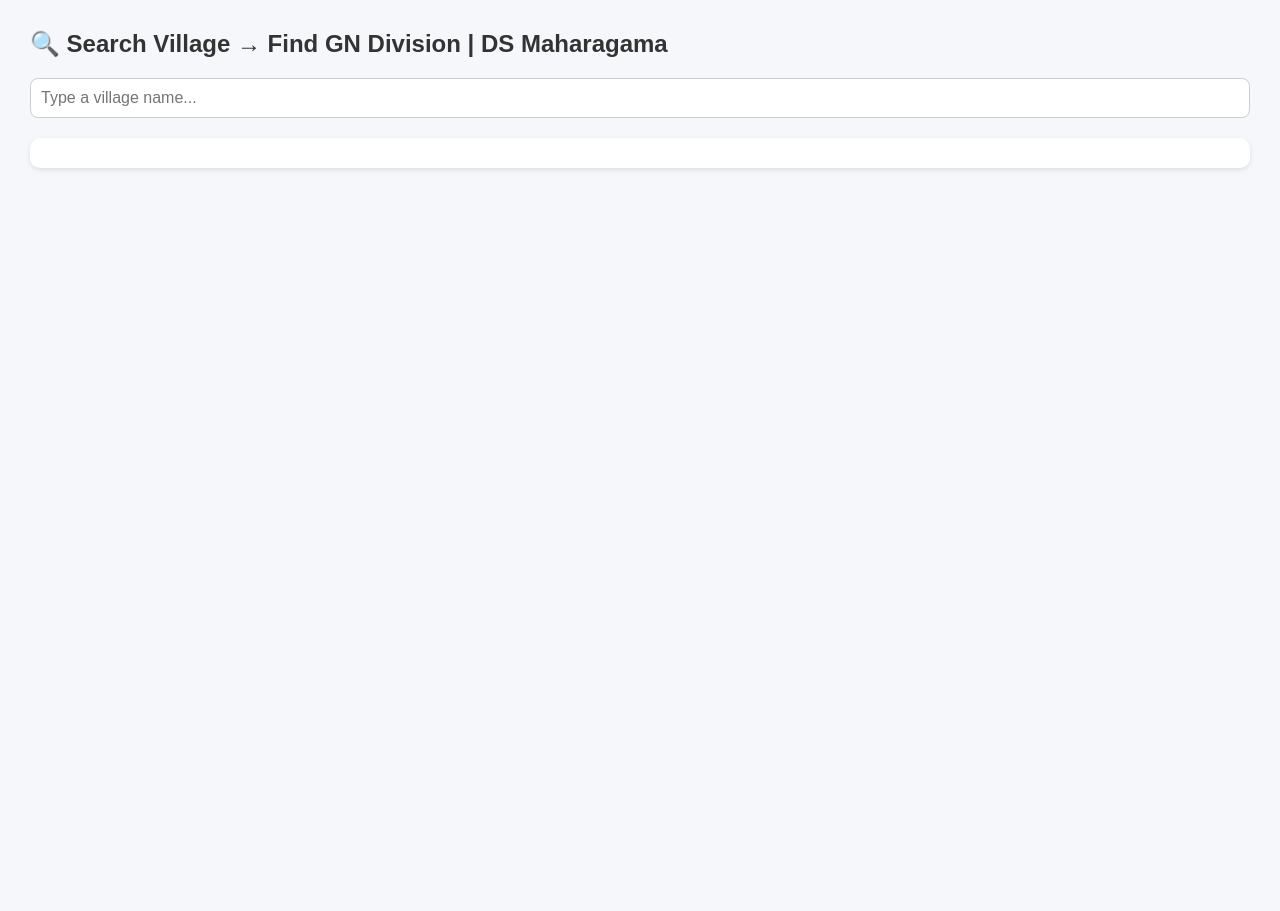
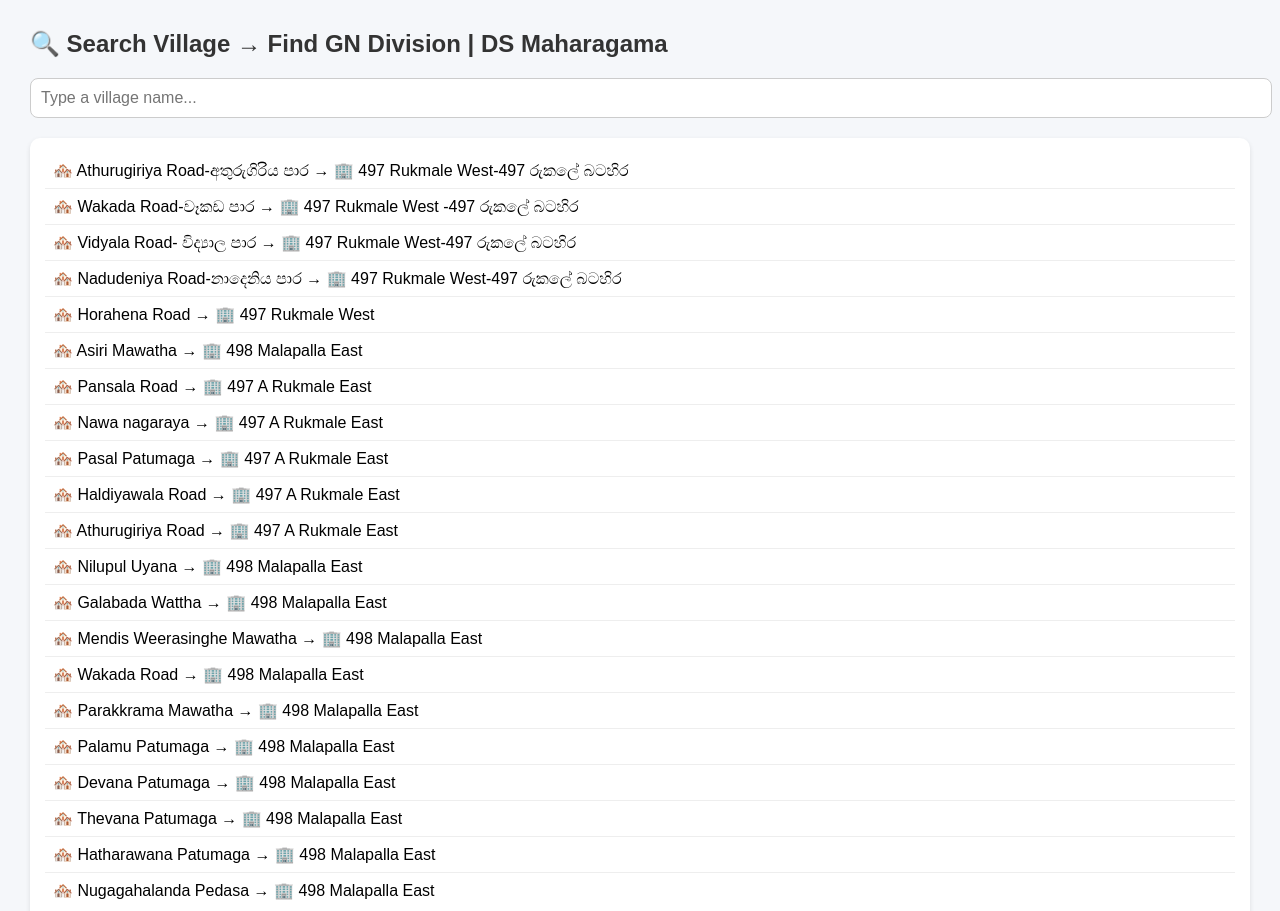
Before and after one commit to dinushaag94-boop/GnSearch, a plain HTML site: page index.html in a window 1280 px wide. Shown: the top 911 px of the page. Before the commit the page ends 800 px from the top, so only its background shows below. Drawn offline with Linux system fonts and the light colour scheme.

Commit message:
Update index.html

```diff
--- a/index.html
+++ b/index.html
@@ -1,102 +1,88 @@
+<!DOCTYPE html>
 <html lang="en">
 <head>
   <meta charset="UTF-8">
   <meta name="viewport" content="width=device-width, initial-scale=1.0">
-  <title>Village to GN Search</title>
-  <style>
-    body {
-      font-family: Arial, sans-serif;
-      margin: 30px;
-      background: #f5f7fa;
-    }
-    h2 {
-      color: #333;
-    }
-    .search-box {
-      margin-bottom: 20px;
-    }
-    input[type="text"] {
-      width: 100%;
-      padding: 10px;
-      font-size: 16px;
-      border-radius: 8px;
-      border: 1px solid #ccc;
-    }
-    .results {
-      margin-top: 15px;
-      padding: 15px;
-      border-radius: 10px;
-      background: white;
-      box-shadow: 0 2px 5px rgba(0,0,0,0.1);
-    }
-    .result-item {
-      padding: 8px;
-      border-bottom: 1px solid #eee;
-    }
-    .result-item:last-child {
-      border-bottom: none;
-    }
-  </style>
+  <title>Village to GN Search (Static)</title>
 </head>
-<body>
-  <h2>🔍 Search Village → Find GN Division | DS Maharagama </h2>
-  <div class="search-box">
-    <input type="text" id="searchInput" placeholder="Type a village name...">
+<body style="font-family: Arial, sans-serif; margin: 30px; background: #f5f7fa;">
+
+  <h2 style="color:#333;">🔍 Search Village → Find GN Division | DS Maharagama</h2>
+
+  <!-- Search box (not functional without JS) -->
+  <div style="margin-bottom:20px;">
+    <input type="text" placeholder="Type a village name..."
+      style="width:100%; padding:10px; font-size:16px; border-radius:8px; border:1px solid #ccc;">
   </div>
-  <div id="results" class="results"></div>
 
-  <script>
-    // Dataset extracted from Excel (sample preview - replace with full dataset)
-    const data = [
-      { village: "Athurugiriya Road-අතුරුගිරිය පාර", gn: "497 Rukmale West-497 රුකලේ බටහිර" },
-      { village: "Wakada Road-වෑකඩ පාර", gn: "497 Rukmale West -497 රුකලේ බටහිර" },
-      { village: "Vidyala Road- විද්‍යාල පාර", gn: "497 Rukmale West-497 රුකලේ බටහිර" },
-      { village: "Nadudeniya Road-නාදෙනිය පාර", gn: "497 Rukmale West-497 රුකලේ බටහිර" },
-      { village: "Horahena Road", gn: "497 Rukmale West" },
-	  { village: "Asiri Mawatha", gn: "498 Malapalla East" },
-	  { village: "Pansala Road", gn: "497 A Rukmale East" },
-	  { village: "Nawa nagaraya", gn: "497 A Rukmale East" },
-	  { village: "Pasal Patumaga", gn: "497 A Rukmale East" },
-	  { village: "Haldiyawala Road", gn: "497 A Rukmale East" },
-	  { village: "Athurugiriya Road", gn: "497 A Rukmale East" },
-	  { village: "Nilupul Uyana", gn: "498 Malapalla East" },
-	  { village: "Galabada Wattha", gn: "498 Malapalla East" },
-	  { village: "Mendis Weerasinghe Mawatha", gn: "498 Malapalla East" },
-	  { village: "Wakada Road", gn: "498 Malapalla East" },
-	  { village: "Parakkrama Mawatha", gn: "498 Malapalla East" },
-	  { village: "Palamu Patumaga", gn: "498 Malapalla East" },
-	  { village: "Devana Patumaga", gn: "498 Malapalla East" },
-	  { village: "Thevana Patumaga", gn: "498 Malapalla East" },
-	  { village: "Hatharawana Patumaga", gn: "498 Malapalla East" },
-	  { village: "Nugagahalanda Pedasa", gn: "498 Malapalla East" },
+  <!-- Static Results -->
+  <div style="margin-top:15px; padding:15px; border-radius:10px; background:white;
+              box-shadow:0 2px 5px rgba(0,0,0,0.1);">
 
+    <div style="padding:8px; border-bottom:1px solid #eee;">
+      🏘️ Athurugiriya Road-අතුරුගිරිය පාර → 🏢 497 Rukmale West-497 රුකලේ බටහිර
+    </div>
+    <div style="padding:8px; border-bottom:1px solid #eee;">
+      🏘️ Wakada Road-වෑකඩ පාර → 🏢 497 Rukmale West -497 රුකලේ බටහිර
+    </div>
+    <div style="padding:8px; border-bottom:1px solid #eee;">
+      🏘️ Vidyala Road- විද්‍යාල පාර → 🏢 497 Rukmale West-497 රුකලේ බටහිර
+    </div>
+    <div style="padding:8px; border-bottom:1px solid #eee;">
+      🏘️ Nadudeniya Road-නාදෙනිය පාර → 🏢 497 Rukmale West-497 රුකලේ බටහිර
+    </div>
+    <div style="padding:8px; border-bottom:1px solid #eee;">
+      🏘️ Horahena Road → 🏢 497 Rukmale West
+    </div>
+    <div style="padding:8px; border-bottom:1px solid #eee;">
+      🏘️ Asiri Mawatha → 🏢 498 Malapalla East
+    </div>
+    <div style="padding:8px; border-bottom:1px solid #eee;">
+      🏘️ Pansala Road → 🏢 497 A Rukmale East
+    </div>
+    <div style="padding:8px; border-bottom:1px solid #eee;">
+      🏘️ Nawa nagaraya → 🏢 497 A Rukmale East
+    </div>
+    <div style="padding:8px; border-bottom:1px solid #eee;">
+      🏘️ Pasal Patumaga → 🏢 497 A Rukmale East
+    </div>
+    <div style="padding:8px; border-bottom:1px solid #eee;">
+      🏘️ Haldiyawala Road → 🏢 497 A Rukmale East
+    </div>
+    <div style="padding:8px; border-bottom:1px solid #eee;">
+      🏘️ Athurugiriya Road → 🏢 497 A Rukmale East
+    </div>
+    <div style="padding:8px; border-bottom:1px solid #eee;">
+      🏘️ Nilupul Uyana → 🏢 498 Malapalla East
+    </div>
+    <div style="padding:8px; border-bottom:1px solid #eee;">
+      🏘️ Galabada Wattha → 🏢 498 Malapalla East
+    </div>
+    <div style="padding:8px; border-bottom:1px solid #eee;">
+      🏘️ Mendis Weerasinghe Mawatha → 🏢 498 Malapalla East
+    </div>
+    <div style="padding:8px; border-bottom:1px solid #eee;">
+      🏘️ Wakada Road → 🏢 498 Malapalla East
+    </div>
+    <div style="padding:8px; border-bottom:1px solid #eee;">
+      🏘️ Parakkrama Mawatha → 🏢 498 Malapalla East
+    </div>
+    <div style="padding:8px; border-bottom:1px solid #eee;">
+      🏘️ Palamu Patumaga → 🏢 498 Malapalla East
+    </div>
+    <div style="padding:8px; border-bottom:1px solid #eee;">
+      🏘️ Devana Patumaga → 🏢 498 Malapalla East
+    </div>
+    <div style="padding:8px; border-bottom:1px solid #eee;">
+      🏘️ Thevana Patumaga → 🏢 498 Malapalla East
+    </div>
+    <div style="padding:8px; border-bottom:1px solid #eee;">
+      🏘️ Hatharawana Patumaga → 🏢 498 Malapalla East
+    </div>
+    <div style="padding:8px;">
+      🏘️ Nugagahalanda Pedasa → 🏢 498 Malapalla East
+    </div>
 
-
-      // 👉 Add all rows here (or load via JSON file)
-    ];
-
-    const searchInput = document.getElementById('searchInput');
-    const resultsDiv = document.getElementById('results');
-
-    searchInput.addEventListener('input', function() {
-      const query = this.value.toLowerCase();
-      resultsDiv.innerHTML = "";
-
-      if(query.length > 0) {
-        const matches = data.filter(item => item.village.toLowerCase().includes(query));
-
-        if(matches.length > 0) {
-          matches.forEach(item => {
-            const div = document.createElement('div');
-            div.classList.add('result-item');
-            div.textContent = `🏘️ ${item.village} → 🏢 ${item.gn}`;
-            resultsDiv.appendChild(div);
-          });
-        } else {
-          resultsDiv.innerHTML = "<p>No matches found</p>";
-        }
-      }
-    });
-  </script>
+  </div>
 </body>
 </html>
```
